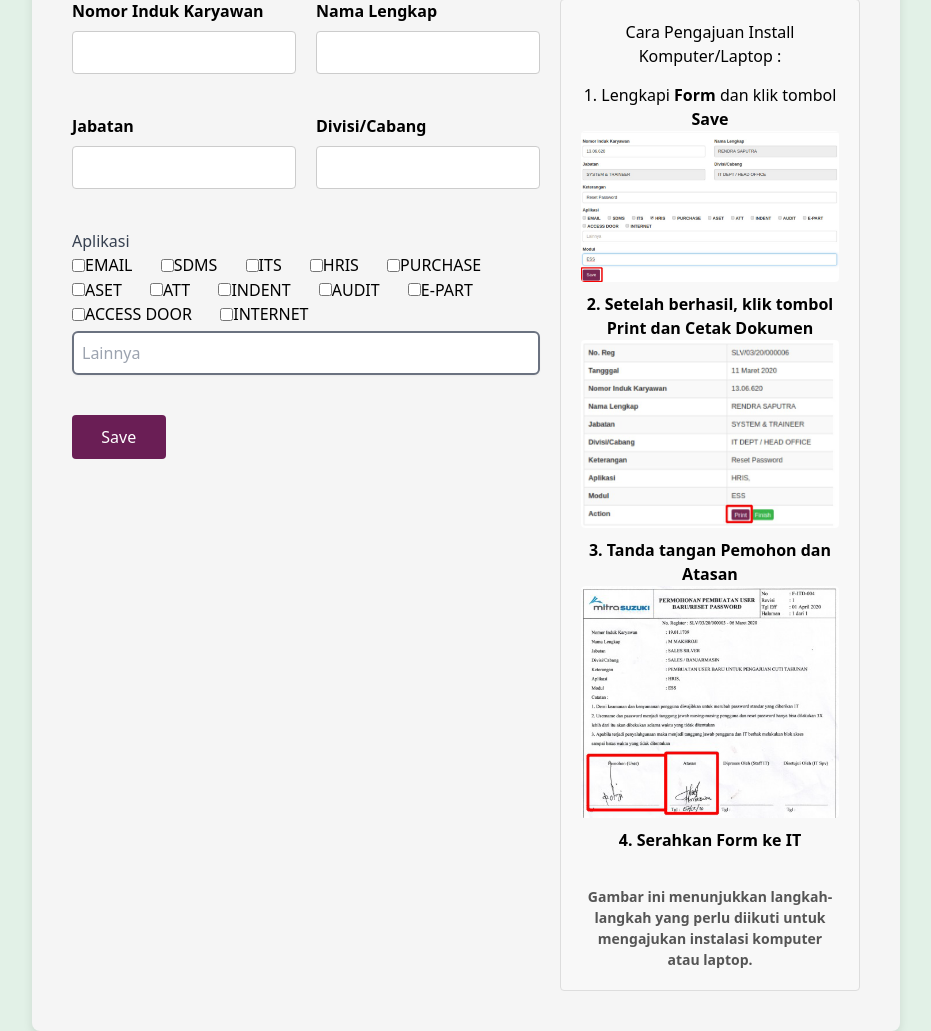
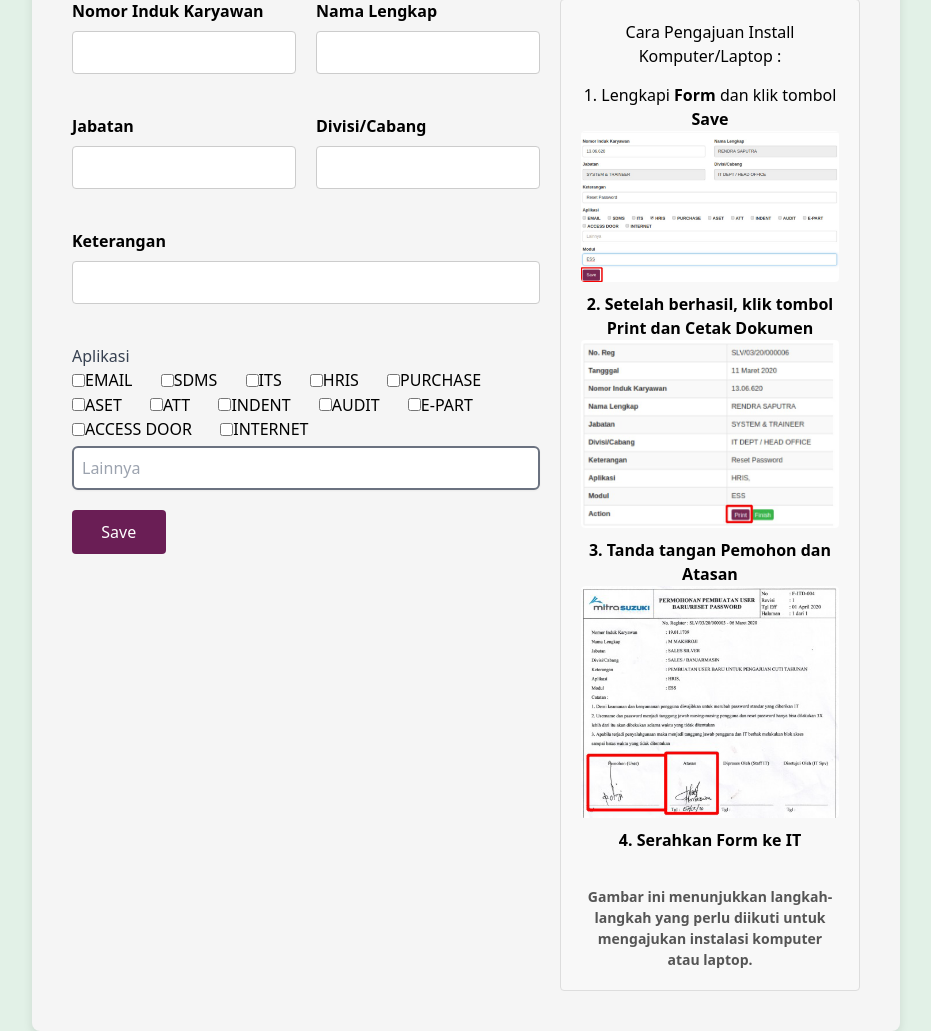
Before and after one commit to Aedezz/it-suzuki, a Laravel app: page /pembuatan-user in a window 1280 px wide. Shown: the part 179-1210 px from the top of the page, without its empty margins (174-1105 px from the left). Run offline with Laravel 10, Linux system fonts and the light colour scheme.

Commit message:
Update user.blade.php

```diff
--- a/resources/views/form-db/user.blade.php
+++ b/resources/views/form-db/user.blade.php
@@ -1,4 +1,3 @@
-
 @include('layout.navbar')
 
 <div style="display: flex; justify-content: center; align-items: flex-start; height: 100vh; padding: 20px;">
@@ -32,6 +31,13 @@
                     </div>
 
                     <div style="flex: 1; min-width: 45%; margin-bottom: 20px;">
+                        <label for="keterangan" style="display: block; font-weight: bold; font-size: 16px;">Keterangan</label>
+                        <input type="text" id="keterangan" name="keterangan" style="width: 100%; padding: 10px; margin-top: 8px; border-radius: 4px; border: 1px solid #ccc; font-size: 14px;">
+                    </div>
+                </div>
+
+                <!-- Wrapper div for aplikasi section -->
+                <div style="margin-top: 20px;">
                     <label class="block text-gray-700">Aplikasi</label>
                     <p>
                         <label class="inline-flex items-center mr-6"><input type="checkbox" name="aplikasi[]" value="EMAIL" class="form-checkbox text-blue-600"> EMAIL</label>
@@ -49,8 +55,8 @@
                         <input type="text" class="form-control block w-full mt-1 p-2 border-2 border-gray-500 rounded-md shadow-sm focus:ring focus:ring-blue-300" name="aplikasi_lainnya" placeholder="Lainnya">
                     </p>
                 </div>
-                </div>
 
+                <!-- Save button -->
                 <button type="submit" style="max-width: 20%; padding: 10px 20px; background-color: #6A1E55; color: white; border: none; border-radius: 4px; cursor: pointer; width: 100%; margin-top: 20px; font-size: 16px;">
                     Save
                 </button>
```
Lines whose indentation alone changed are shown as unchanged.
